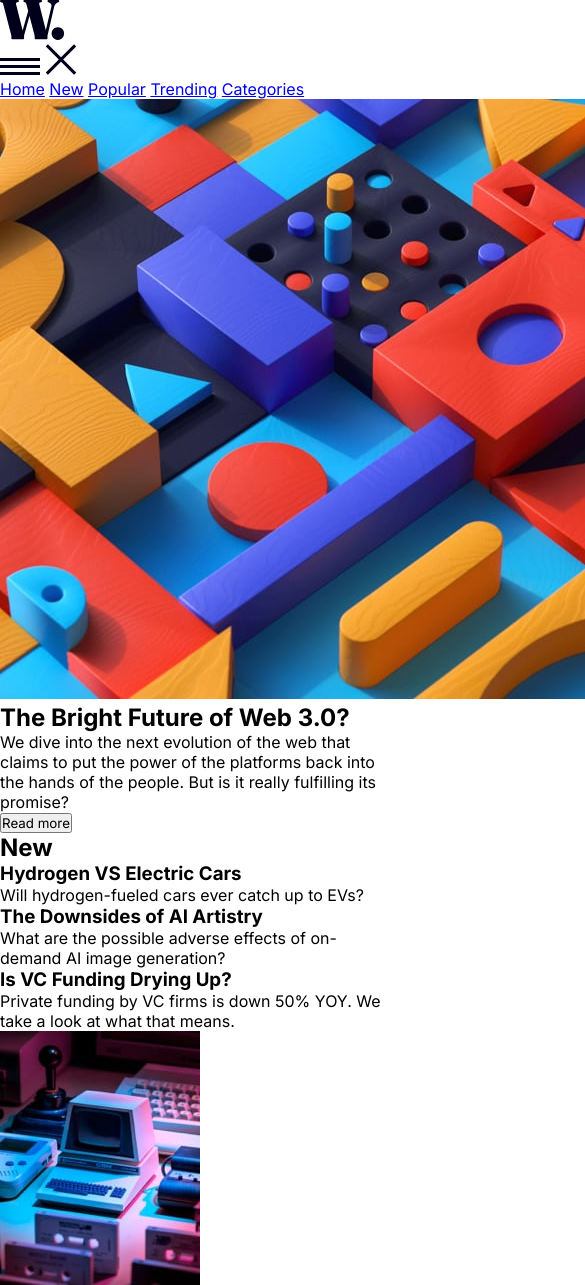
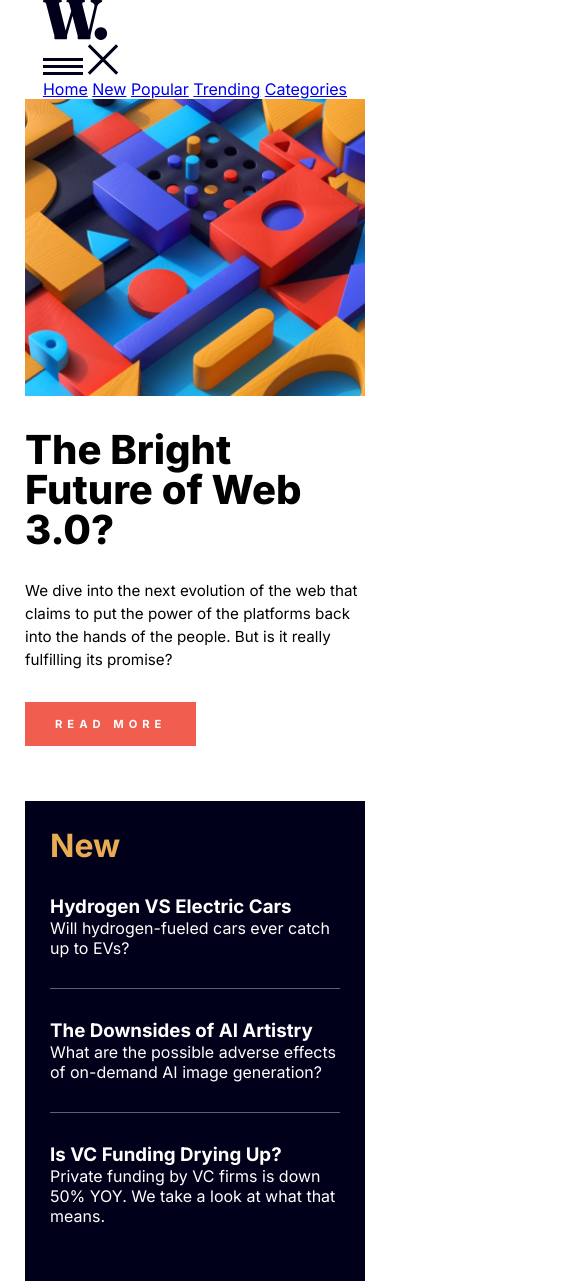
Before and after one commit to rachelktyjohnson/FEM_news-homepage, a plain HTML site: page index.html in a window 390 px wide. Shown: the top 1285 px of the page, 585 px wide, since content can reach past the window. Drawn offline with Linux system fonts and the light colour scheme.

Commit message:
MOBILE - style feature section

```diff
--- a/index.html
+++ b/index.html
@@ -34,7 +34,7 @@
     <section class="feature">
         <picture>
         <source media="(min-width:650px)" srcset="images/image-web-3-desktop.jpg">
-        <img src="images/image-web-3-mobile.jpg" alt="The Bright Future of Web 3.0?" style="width:auto;">
+        <img src="images/image-web-3-mobile.jpg" alt="The Bright Future of Web 3.0?">
     </picture>
         <h1>The Bright Future of Web 3.0?</h1>
         <p>
@@ -42,7 +42,7 @@
             hands of the
             people. But is it really fulfilling its promise?
         </p>
-        <button class="read-more">Read more</button>
+        <a class="read-more">Read more</a>
     </section>
 
     <section class="new">
--- a/styles.css
+++ b/styles.css
@@ -6,4 +6,60 @@
   font-family: "Inter", "sans-serif";
 }
 
+body {
+  display: flex;
+  flex-direction: column;
+  align-items: center;
+  justify-content: center;
+}
+
+main {
+  max-width: 340px;
+}
+
+section.feature {
+  width: 100%;
+}
+section.feature img {
+  width: 100%;
+}
+section.feature h1 {
+  font-weight: 800;
+  font-size: 2.5rem;
+  line-height: 1;
+  margin: 30px 0;
+}
+section.feature p {
+  font-size: 0.95rem;
+  line-height: 1.5;
+}
+section.feature a.read-more {
+  display: inline-block;
+  background: hsl(5deg, 85%, 63%);
+  padding: 15px 30px;
+  text-transform: uppercase;
+  font-weight: 700;
+  color: white;
+  letter-spacing: 5px;
+  font-size: 0.7rem;
+  margin: 30px 0;
+}
+
+section.new {
+  background: hsl(240deg, 100%, 5%);
+  color: white;
+  padding: 25px;
+  margin: 25px 0;
+}
+section.new h2 {
+  color: hsl(35deg, 77%, 62%);
+  font-size: 2rem;
+}
+section.new article {
+  padding: 30px 0;
+}
+section.new article + article {
+  border-top: 1px solid hsl(236deg, 13%, 42%);
+}
+
 /*# sourceMappingURL=styles.css.map */
```
